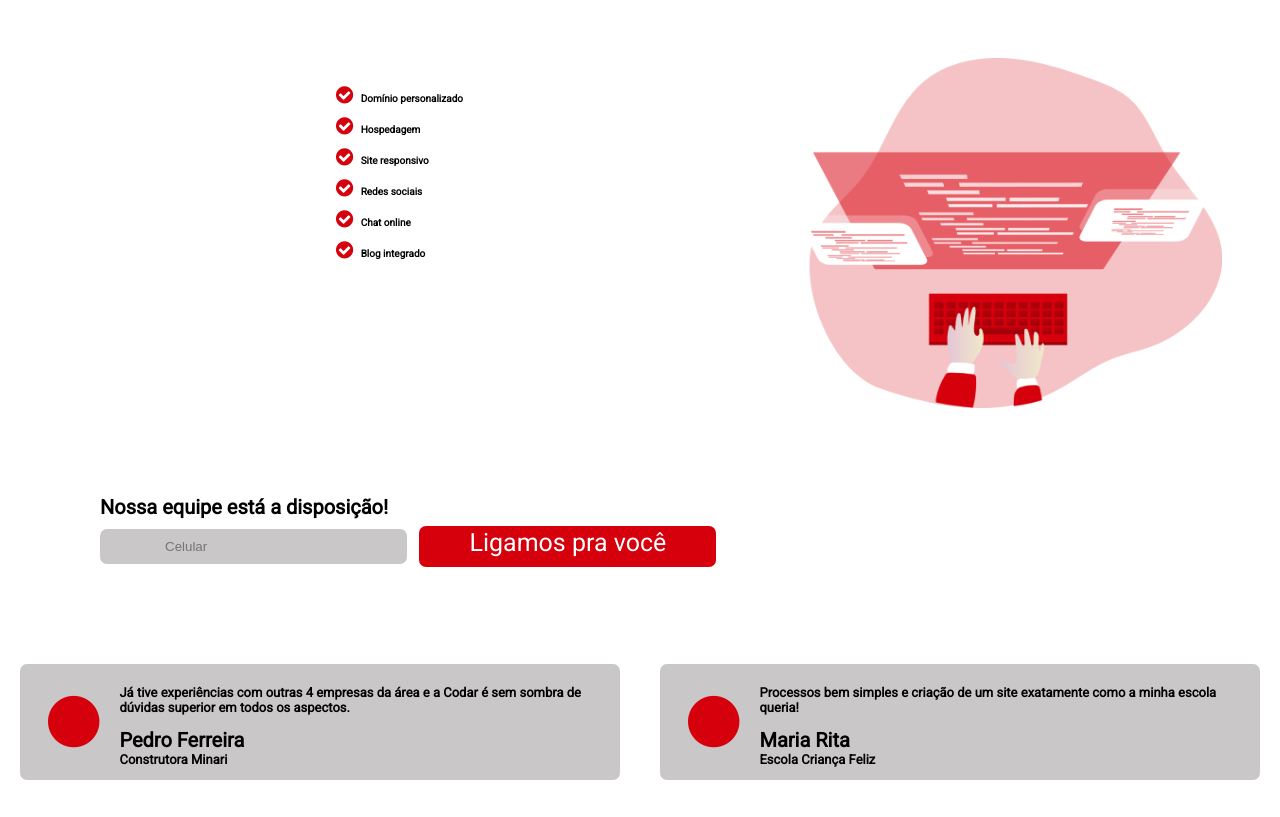
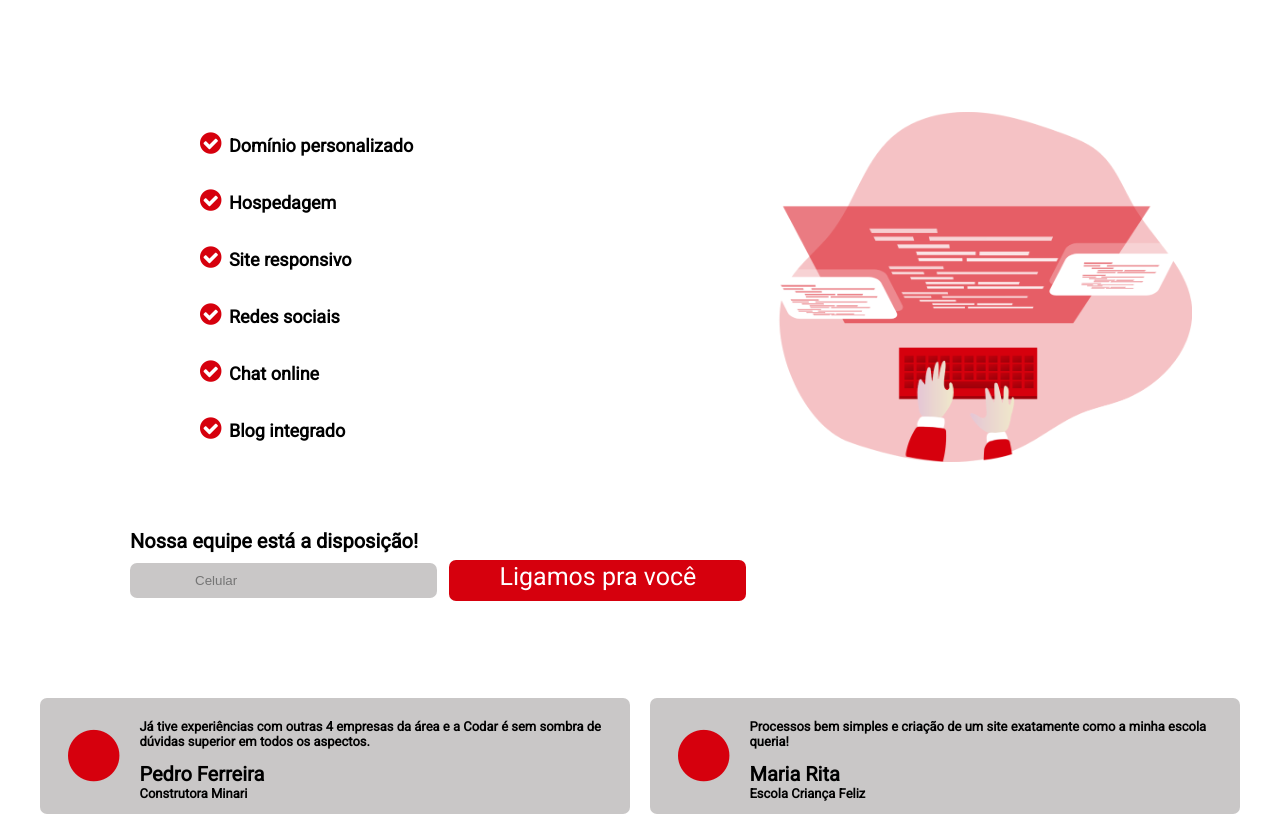
Before and after one commit to This-Thiago-Thomas/HTML-CSS-JS-Challenges, a plain HTML site: page DevChallenge/CodarExercise/index.html in a window 1280 px wide. Shown: the part 618-1435 px from the top of the page. Drawn offline with Linux system fonts and the light colour scheme.

Commit message:
some bug fixed and finished project

```diff
--- a/DevChallenge/CodarExercise/style.css
+++ b/DevChallenge/CodarExercise/style.css
@@ -86,6 +86,10 @@ header a:hover {
     color: gray;
 }
 
+section {
+    padding: 30px;
+}
+
 #home {
     text-align: center;
     margin-top: 25px;
@@ -109,9 +113,13 @@ header a:hover {
     margin-top: 35px;
 }
 
+#services {
+    padding: 0 50px;
+}
+
 .img-cont img {
-    width: 380px;
-    height: 380px;
+    width: 350px;
+    height: 350px;
 }
 
 .img-cont {
@@ -122,26 +130,25 @@ header a:hover {
 
 .services-list {
     margin-top: 20px;
-    padding: 20px;
+    text-align: left;
 }
 
 .services-list div {
-    text-align: left;
-    margin: 0 auto;
     width: 40%;
 }
 
 .services-list i {
+    font-size: 2.5rem;
     margin-right: 5px;
-    font-size: 2rem;
 }
 
 .services-list p {
+    font-size: 1.8rem;
     display: inline-block;
 }
 
 .callbox {
-    padding: 20px;
+    margin-top: 30px;
     text-align: center;
 }
 
@@ -167,7 +174,7 @@ header a:hover {
     padding: 8px;
     border: 0;
     border-radius: 7px;
-    margin: 10px 20px;
+    margin: 10px 0;
 }
 
 #comments i {
@@ -268,6 +275,10 @@ footer .social a {
         margin: 0 8px;
     }
 
+    header a {
+        font-size: 2.5rem;
+    }
+
     #home {
         display: flex;
         justify-content: space-around;
@@ -313,7 +324,6 @@ footer .social a {
         padding-bottom: 10px;
     }
 
-
     #comments {
         display: flex;
         justify-content: space-around;
@@ -322,7 +332,9 @@ footer .social a {
 
     #comments > div {
         flex: 1 200px;
+        margin: 0 10px;
     }
+
 
     footer {
         display: flex;
```
